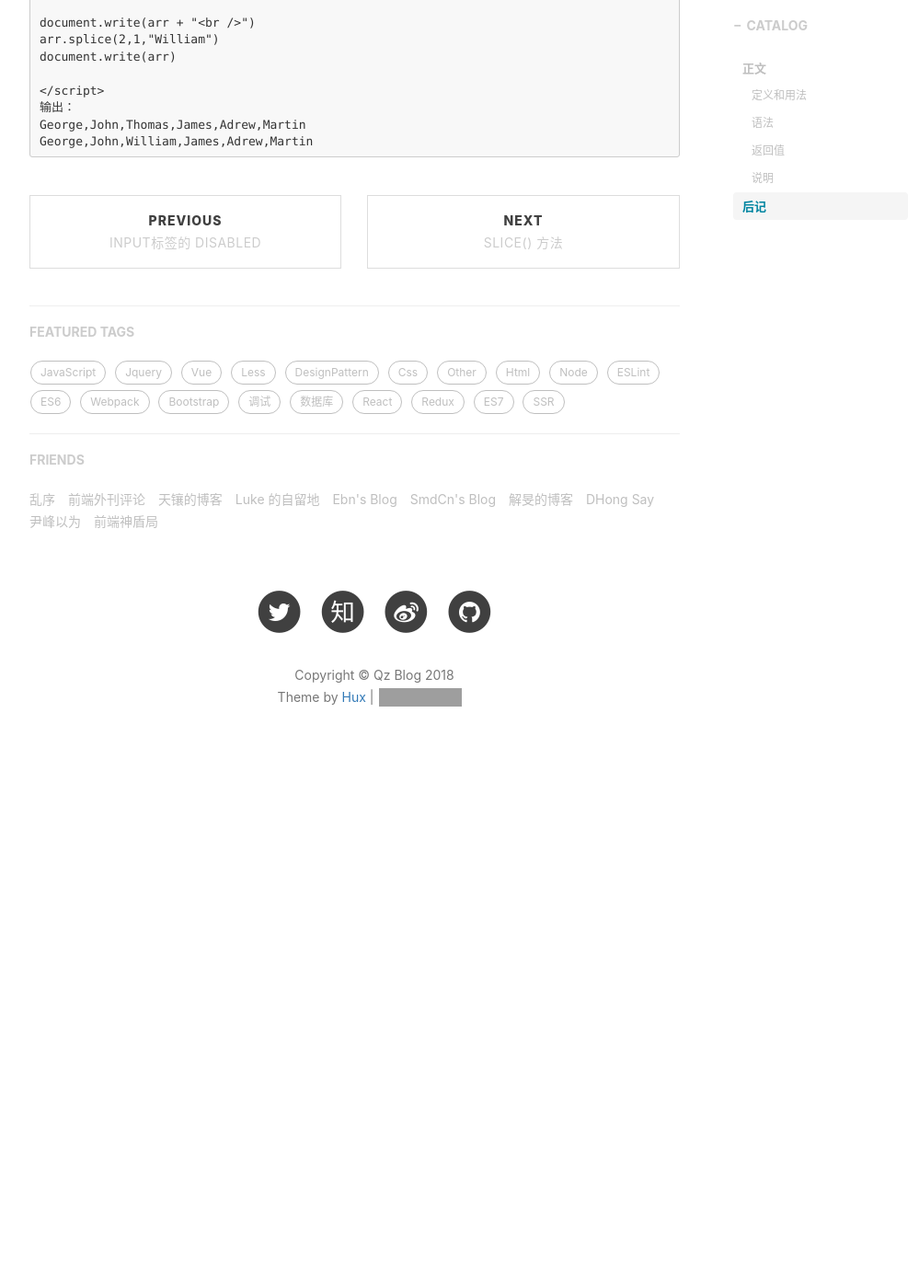
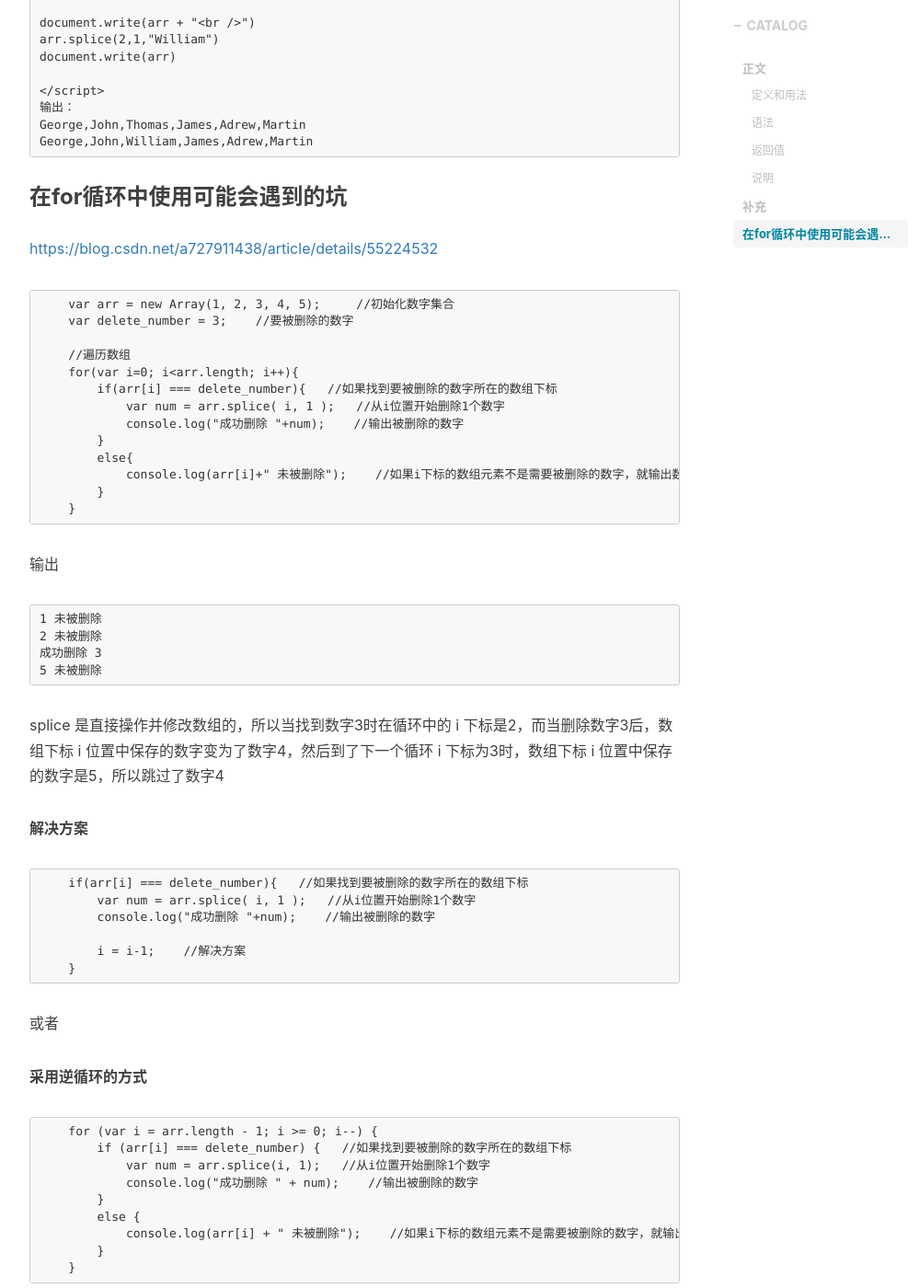
Before and after one commit to stephen-mi/QinZhen001.github.io, a Jekyll site: the page built from _posts/2017-07-25-splice-myblog.markdown, in a window 1280 px wide and 1400 px high, scrolled down 2051 px. Shown: the whole window at 92% size, without its empty margins (233-1232 px from the left). Built offline with Jekyll 4.4.1, drawn with Linux system fonts in a browser that asks for light colours; nearby versions of some CDN libraries; comment, search, counter and statistics services are not loaded; before the commit the page ends 2913 px from its top, so only the background shows below that; grey boxes are pictures that could not be loaded.

Commit message:
qz commit

````diff
--- a/_posts/2017-07-25-splice-myblog.markdown
+++ b/_posts/2017-07-25-splice-myblog.markdown
@@ -36,7 +36,7 @@
 
 ---
 
-## 后记
+## 补充
 在本例中，我们将创建一个新数组，并向其添加一个元素：
 ```
 <script type="text/javascript">
@@ -79,3 +79,61 @@
 George,John,Thomas,James,Adrew,Martin
 George,John,William,James,Adrew,Martin
 ```
+
+
+
+### 在for循环中使用可能会遇到的坑
+
+[https://blog.csdn.net/a727911438/article/details/55224532](https://blog.csdn.net/a727911438/article/details/55224532)
+
+```
+    var arr = new Array(1, 2, 3, 4, 5);     //初始化数字集合
+    var delete_number = 3;    //要被删除的数字
+
+    //遍历数组
+    for(var i=0; i<arr.length; i++){
+        if(arr[i] === delete_number){   //如果找到要被删除的数字所在的数组下标
+            var num = arr.splice( i, 1 );   //从i位置开始删除1个数字
+            console.log("成功删除 "+num);    //输出被删除的数字
+        }
+        else{
+            console.log(arr[i]+" 未被删除");    //如果i下标的数组元素不是需要被删除的数字，就输出数字
+        }
+    }
+```
+输出
+```
+1 未被删除
+2 未被删除
+成功删除 3
+5 未被删除
+```
+
+splice 是直接操作并修改数组的，所以当找到数字3时在循环中的 i 下标是2，而当删除数字3后，数组下标 i 位置中保存的数字变为了数字4，然后到了下一个循环 i 下标为3时，数组下标 i 位置中保存的数字是5，所以跳过了数字4
+
+
+**解决方案**
+
+```
+    if(arr[i] === delete_number){   //如果找到要被删除的数字所在的数组下标
+        var num = arr.splice( i, 1 );   //从i位置开始删除1个数字
+        console.log("成功删除 "+num);    //输出被删除的数字
+
+        i = i-1;    //解决方案
+    }
+```
+或者
+
+**采用逆循环的方式**
+
+```
+    for (var i = arr.length - 1; i >= 0; i--) {
+        if (arr[i] === delete_number) {   //如果找到要被删除的数字所在的数组下标
+            var num = arr.splice(i, 1);   //从i位置开始删除1个数字
+            console.log("成功删除 " + num);    //输出被删除的数字
+        }
+        else {
+            console.log(arr[i] + " 未被删除");    //如果i下标的数组元素不是需要被删除的数字，就输出数字
+        }
+    }
+```
````
Also changed, not shown: _posts/2018-05-15-开放封闭原则-myblog.markdown (added, +32 -0 lines).
